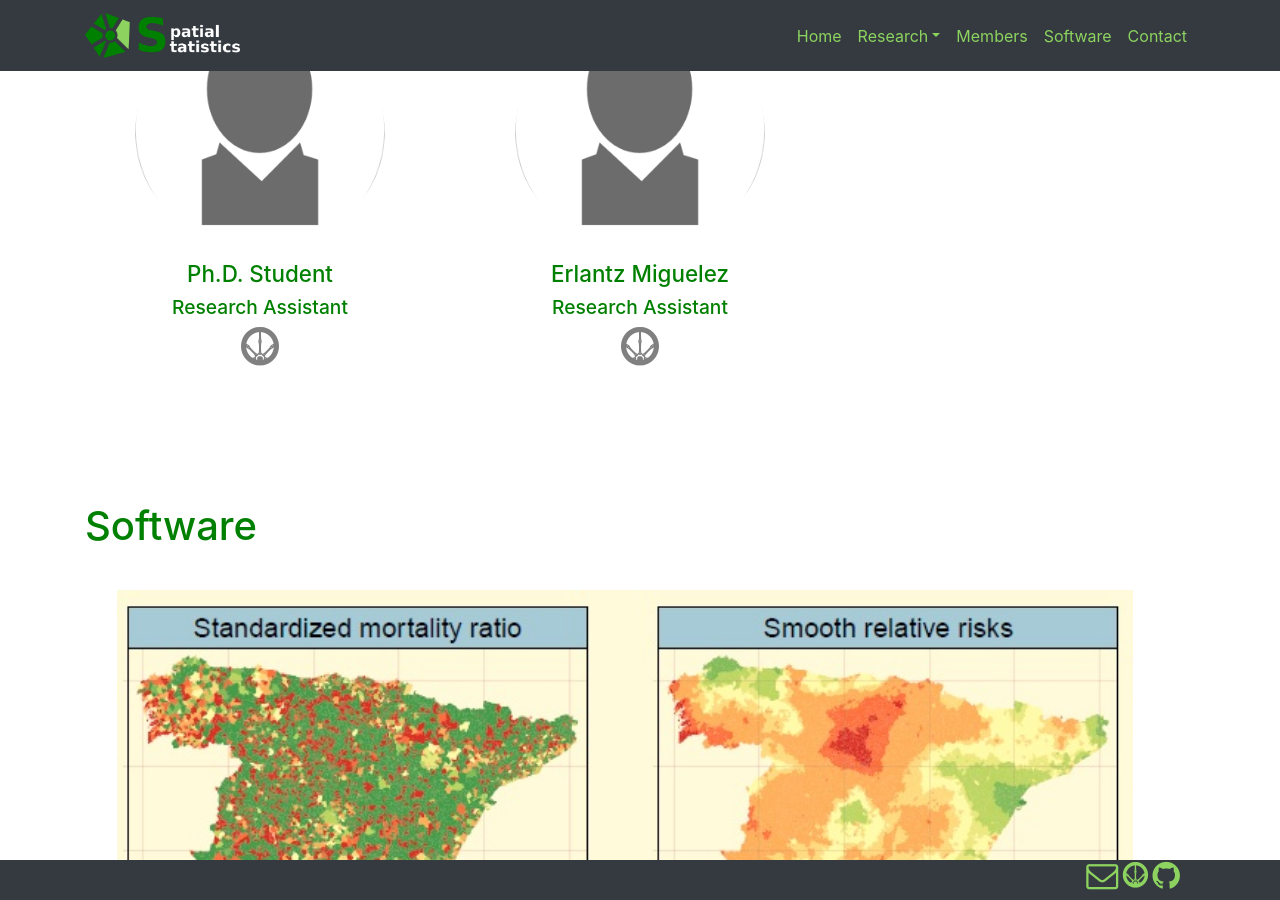
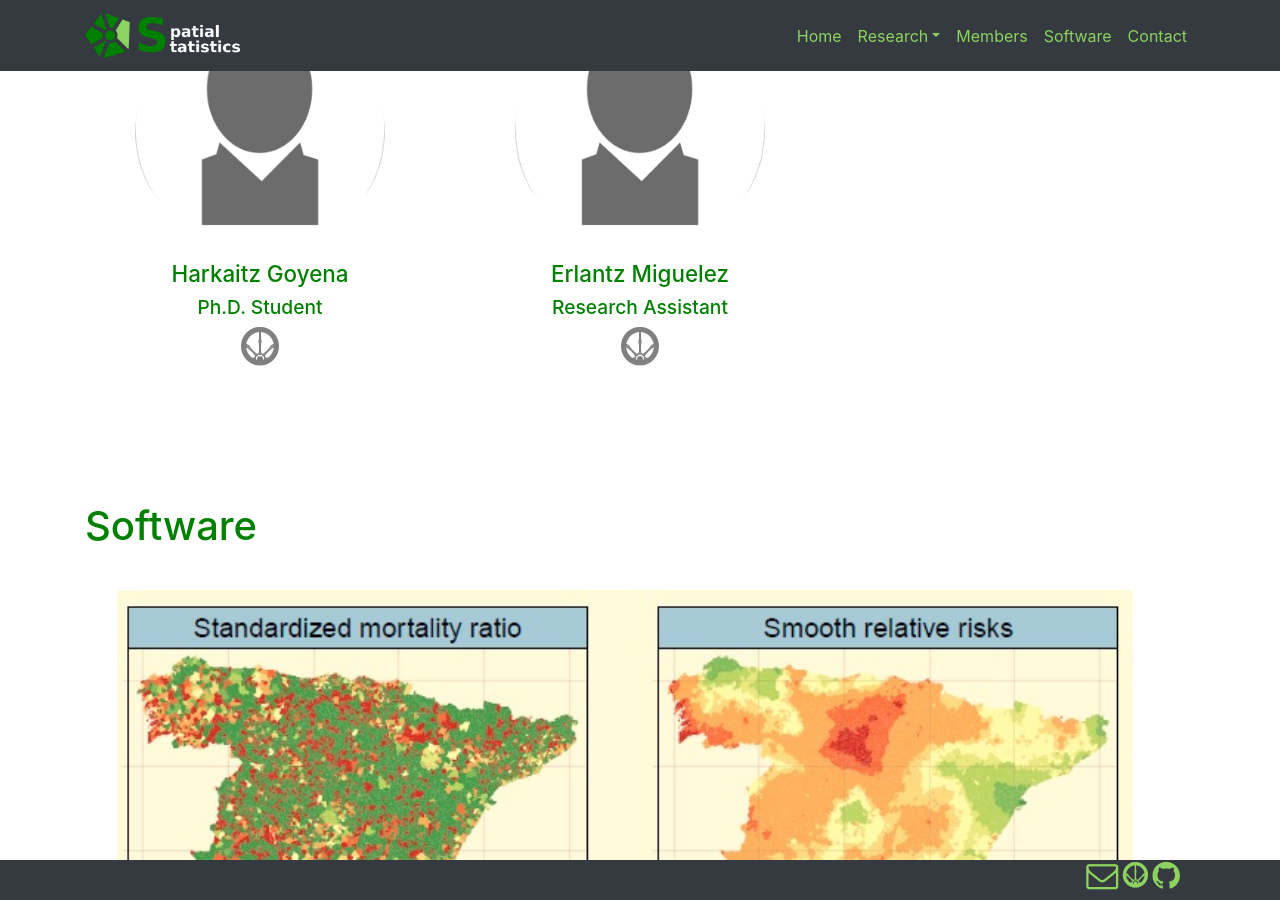
Before and after one commit to spatialstatisticsupna/spatialstatisticsupna.github.io, a Jekyll site: the page built from index.html, in a window 1280 px wide and 900 px high, scrolled down 5310 px. Built offline with Jekyll 4.4.1, drawn with Linux system fonts in a browser that asks for light colours; some web fonts are replaced.

Commit message:
Update members.html

```diff
--- a/_includes/members.html
+++ b/_includes/members.html
@@ -202,8 +202,8 @@
             <div class="col-lg-4 col-md-6 text-center">
                 <div class="service-box">
                     <img class="m-img" src="img/GroupMembers/user.png"></img>
-                    <h3 >Ph.D. Student</h3>
-                    <h4 >Research Assistant</h4>
+                    <h3 >Harkaitz Goyena</h3>
+                    <h4 >Ph.D. Student</h4>
                     <div id="u-social">
 		    <a href="http://www.unavarra.es/pdi?uid=812285" target="_blank" style="opacity: 1;"><i class="upna upna-2x upna-escudo"></i></a>
                 </div>
```
